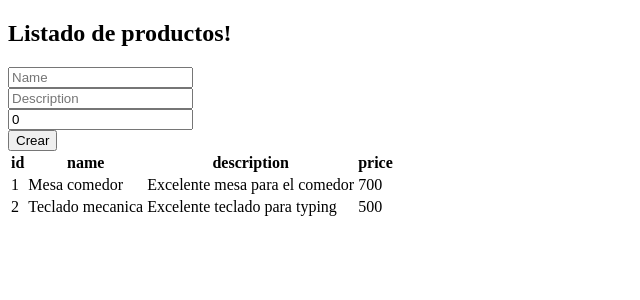
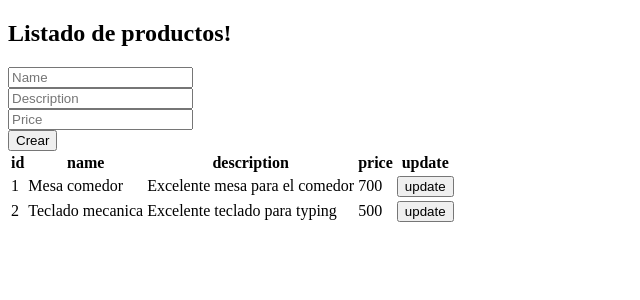
Before and after one commit to aboylan/angular-app, an Angular app: page / in a window 1280 px wide. Shown: the top 300 px of the page, without its empty margins (0-640 px from the left). Built offline with nearby package versions, Linux system fonts and the light colour scheme.

Commit message:
Editando en el formulario

```diff
--- a/src/app/products/components/form.component.ts
+++ b/src/app/products/components/form.component.ts
@@ -1,4 +1,4 @@
-import { Component, EventEmitter, Output } from '@angular/core';
+import { Component, EventEmitter, Input, Output } from '@angular/core';
 import { Product } from '../models/product';
 import { FormsModule } from '@angular/forms';
 
@@ -11,7 +11,7 @@
 })
 export class FormComponent {
 
-  product: Product = {
+  @Input() product: Product = {
     id: 0,
     name: '',
     description: '',
--- a/src/app/products/components/product.component.html
+++ b/src/app/products/components/product.component.html
@@ -1,7 +1,7 @@
 
 <h2>Listado de productos!</h2>
 
-<product-form (newProductEvent)="addProduct($event)"></product-form>
+<product-form (newProductEvent)="addProduct($event)" [product] = "productSelected"></product-form>
 
 @if (products.length > 0) {
 
@@ -12,6 +12,7 @@
                 <th>name</th>
                 <th>description</th>
                 <th>price</th>
+                <th>update</th>
             </tr>
         </thead>
         <tbody>
@@ -21,6 +22,7 @@
                     <td> {{product.name}} </td>
                     <td> {{product.description}} </td>
                     <td> {{product.price}} </td>
+                    <td><button (click)="onUpdateProduct(product)">update</button></td>
                 </tr>
             }
         </tbody>
--- a/src/app/products/components/product.component.ts
+++ b/src/app/products/components/product.component.ts
@@ -14,6 +14,8 @@
 
   products: Product[] = [];
 
+  productSelected: Product = new Product();
+
   constructor(private service: ProductService) { }
 
   ngOnInit(): void {
@@ -25,4 +27,8 @@
     // this.products.push(product);
     this.products = [... this.products, { ...product, id: new Date().getTime() }];
   }
+
+  onUpdateProduct(productRow: Product) {
+    this.productSelected = productRow;
+  }
 }
```
